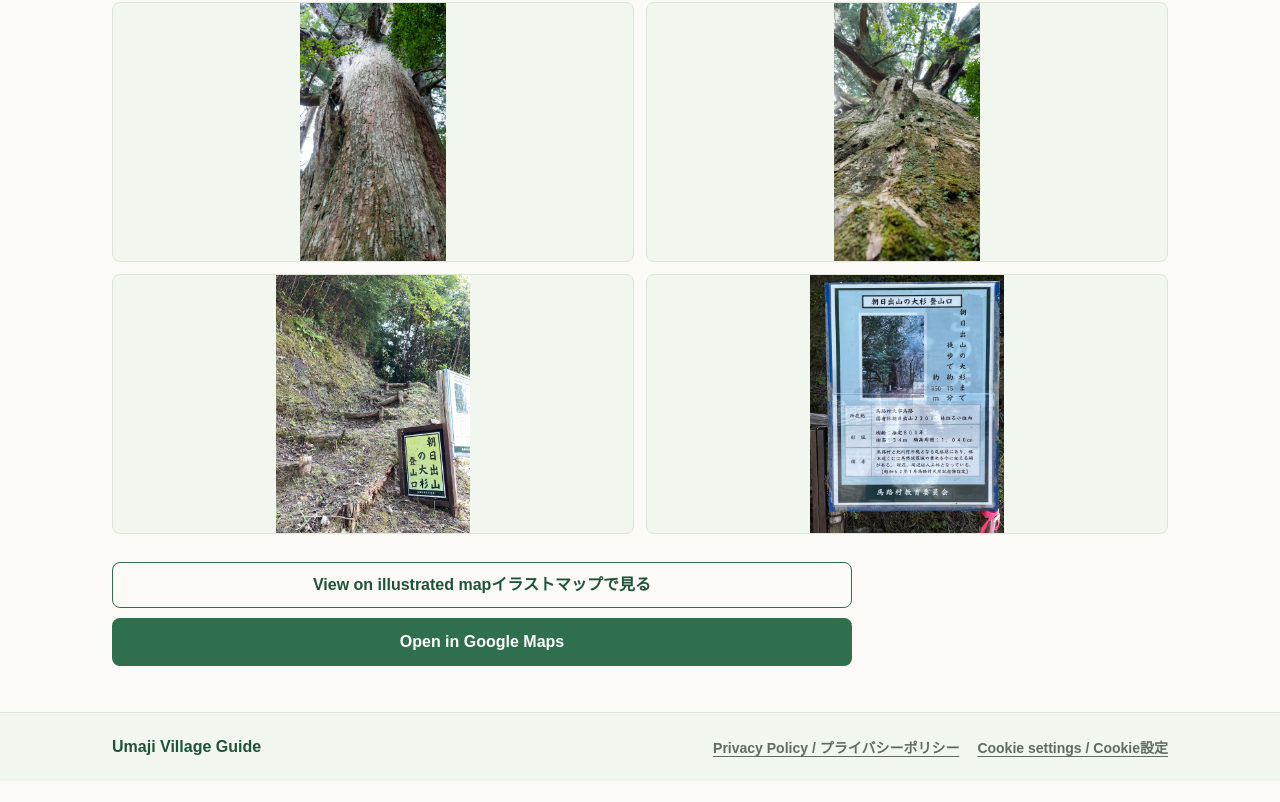
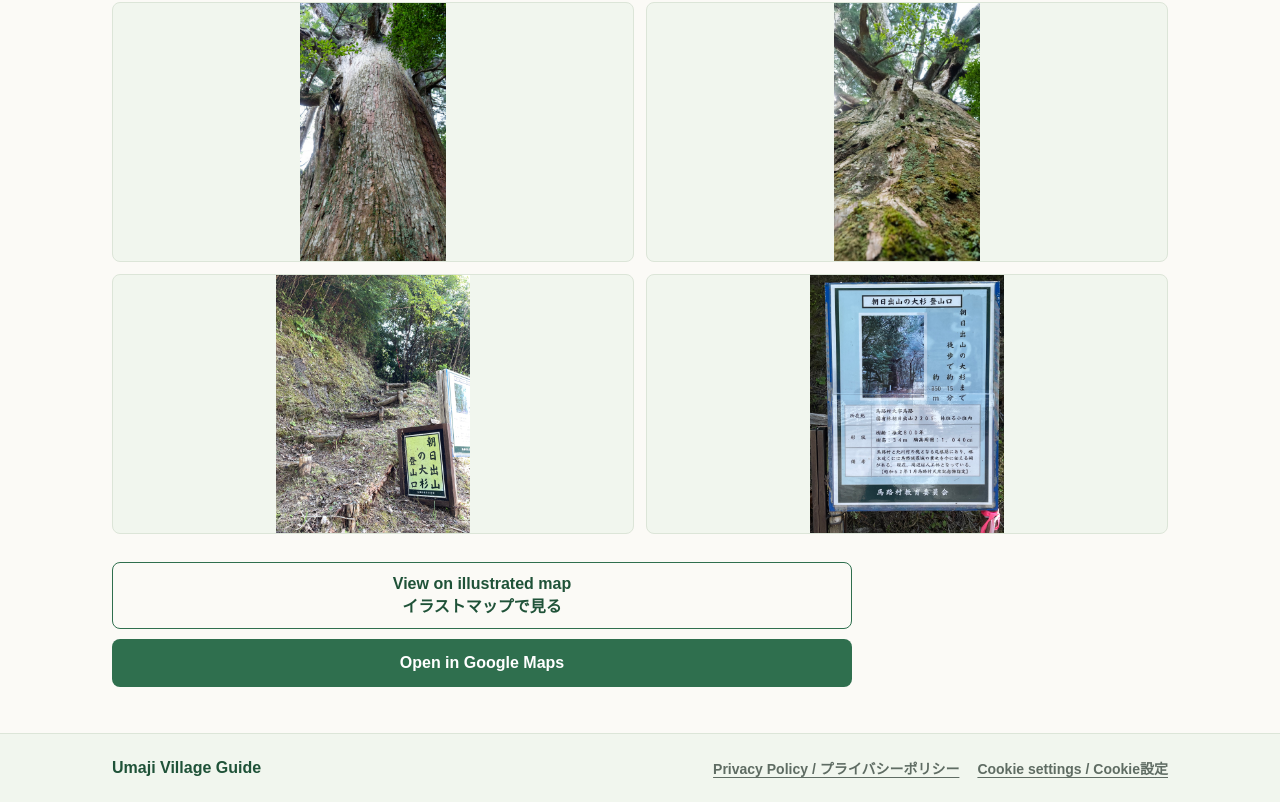
Before and after one commit to mikaanko/umaji-village-guide, a Next.js app: page /spots/asahideyama-osugi in a window 1280 px wide. Shown: the part 931-1733 px from the top of the page. Before the commit the page ends 1712 px from the top, so only its background shows below. Built offline with nearby package versions, Linux system fonts and the light colour scheme.

Commit message:
うまパン紹介文とイラストマップボタンの表示を改善

```diff
--- a/app/globals.css
+++ b/app/globals.css
@@ -528,6 +528,12 @@ h3 {
 .spot-detail-map-links .detail-link {
   text-align: center;
   line-height: 1.35;
+}
+
+.spot-detail-map-links .illustrated-map-link {
+  flex-direction: column;
+  gap: 2px;
+  padding-block: 10px;
 }
 
 .map-page {
--- a/app/spots/[id]/page.tsx
+++ b/app/spots/[id]/page.tsx
@@ -77,8 +77,8 @@ export default async function SpotDetailPage({ params }: SpotDetailPageProps) {
           </dl>
         )}
         <div className="spot-detail-map-links">
-          <Link className="detail-link" href={`/map#map-${spot.id}`}>
-            View on illustrated map<br />
+          <Link className="detail-link illustrated-map-link" href={`/map#map-${spot.id}`}>
+            <span>View on illustrated map</span>
             <span lang="ja">イラストマップで見る</span>
           </Link>
           {spot.googleMapsUrl && (
--- a/data/spots.ts
+++ b/data/spots.ts
@@ -51,7 +51,7 @@ export const spots: Spot[] = [
     name: "Umapan Bakery / うまじのパン屋",
     category: "Food",
     summary:
-      "A local bakery stop in Umaji with an easy roadside exterior and recognizable shop sign.",
+      "A small local bakery in Umaji Village, offering freshly baked bread and a warm welcome to visitors.",
     googleMapsUrl: "https://www.google.com/maps/search/?api=1&query=Umapan+Umaji",
     imageUrl: "/images/spots/umapan-shop-exterior-01.jpg",
     imageAlt: "Exterior view of Umapan Bakery in Umaji Village",
```
